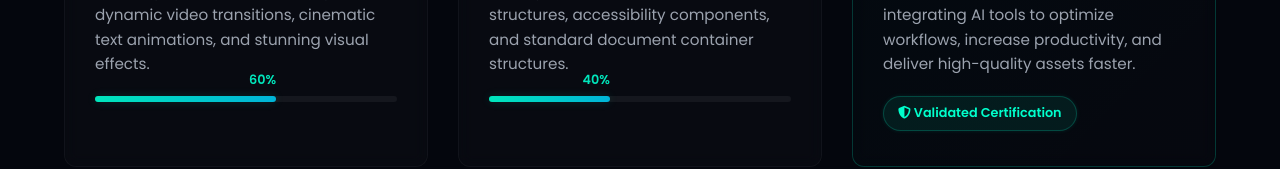
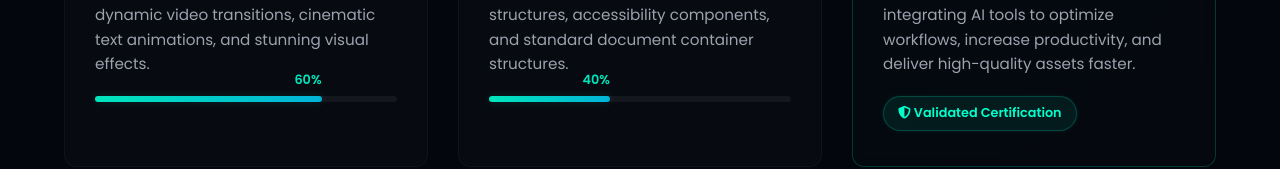
Before and after one commit to soumyadutta100/Portfolio2026, a plain HTML site: page index.html in a window 1280 px wide. Shown: the part 2421-2590 px from the top of the page. Drawn offline with Linux system fonts and the light colour scheme.

Commit message:
Update index.html

```diff
--- a/index.html
+++ b/index.html
@@ -157,7 +157,7 @@
                     <p>Creating professional motion graphics, dynamic video transitions, cinematic text animations, and stunning visual effects.
                     </p>
                     <div class="progress-wrap">
-                        <div class="progress-bar" style="--progress-width: 60%;"><span>60%</span></div>
+                        <div class="progress-bar" style="--progress-width: 75%;"><span>60%</span></div>
                     </div>
                 </div>
                 <div class="skill-card">
```
